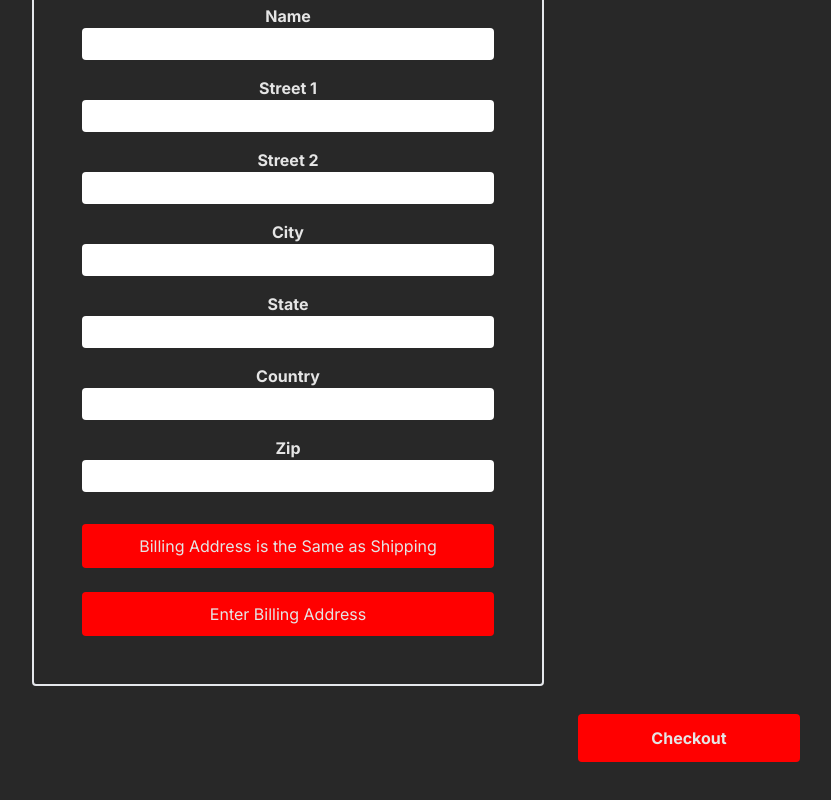
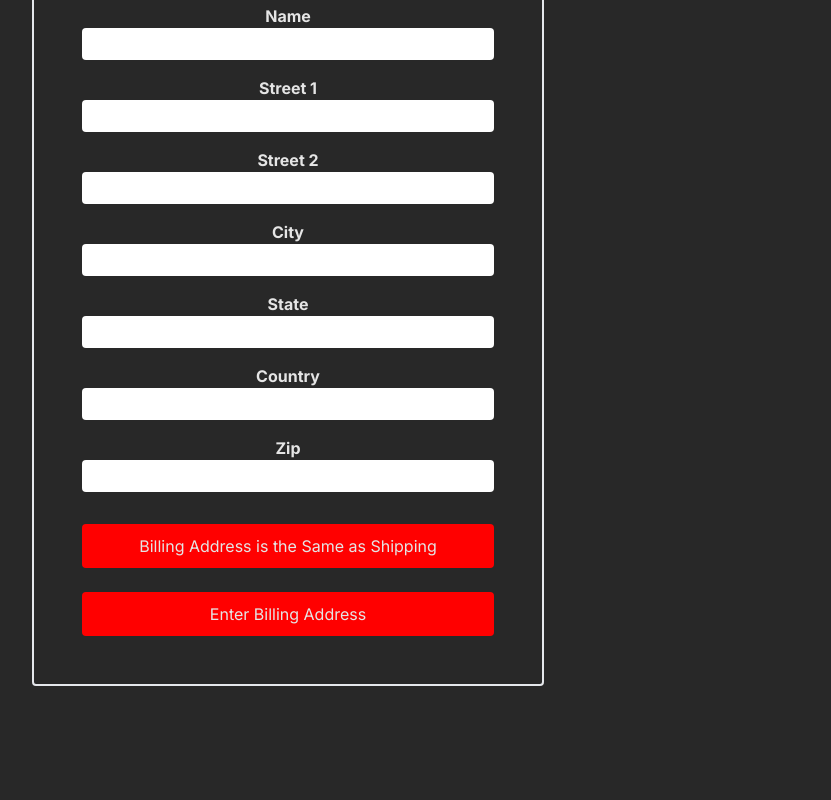
Before and after one commit to danieldenton/record-store, a Next.js app: page /shipping-information in a window 1280 px wide. Shown: the part 210-1010 px from the top of the page, without its empty margins (352-1183 px from the left). Built offline with nearby package versions, Linux system fonts and the light colour scheme.

Commit message:
checkout button removed from shipping-information

```diff
--- a/src/app/shipping-information/page.tsx
+++ b/src/app/shipping-information/page.tsx
@@ -5,7 +5,6 @@ export default function ShippingInformation() {
   return (
     <div className="p-32 bg-black flex flex-col items-center">
       <ShippingForm />
-      <CheckoutButton />
     </div>
   );
 }
```
